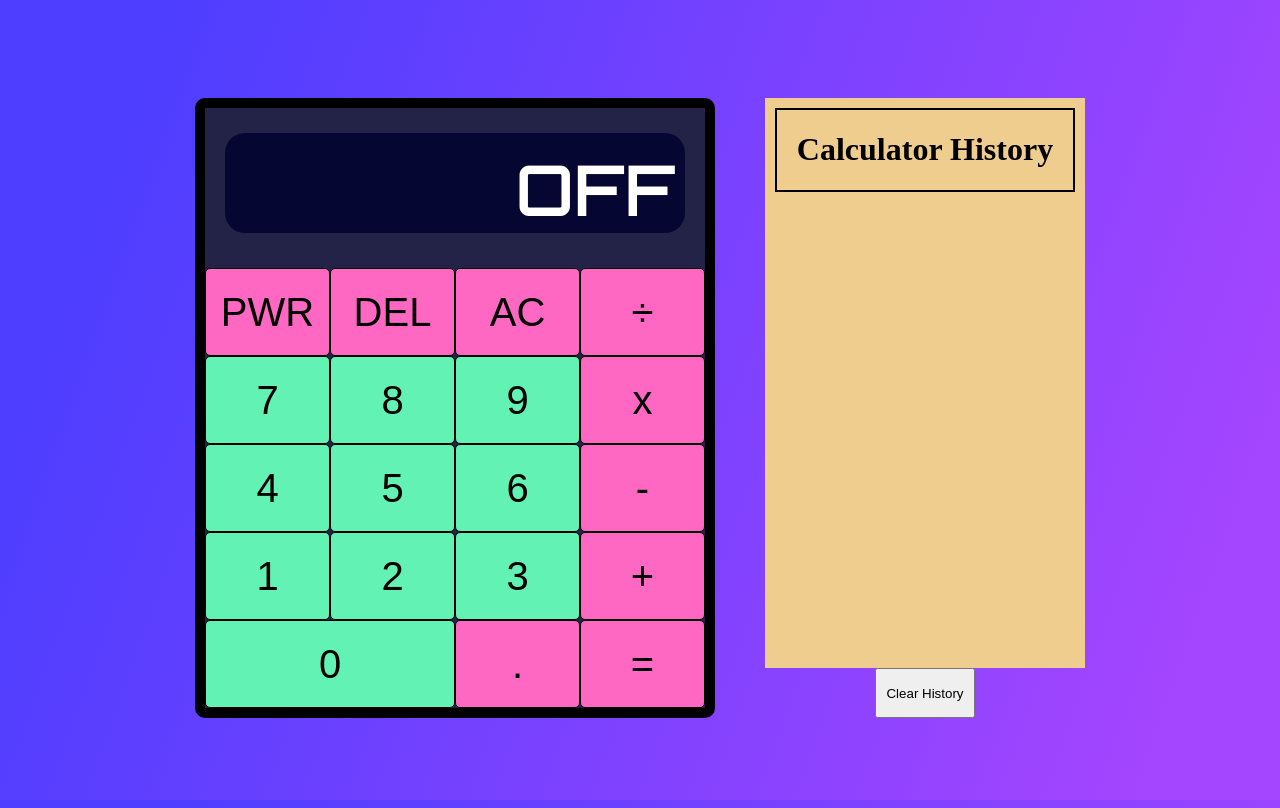
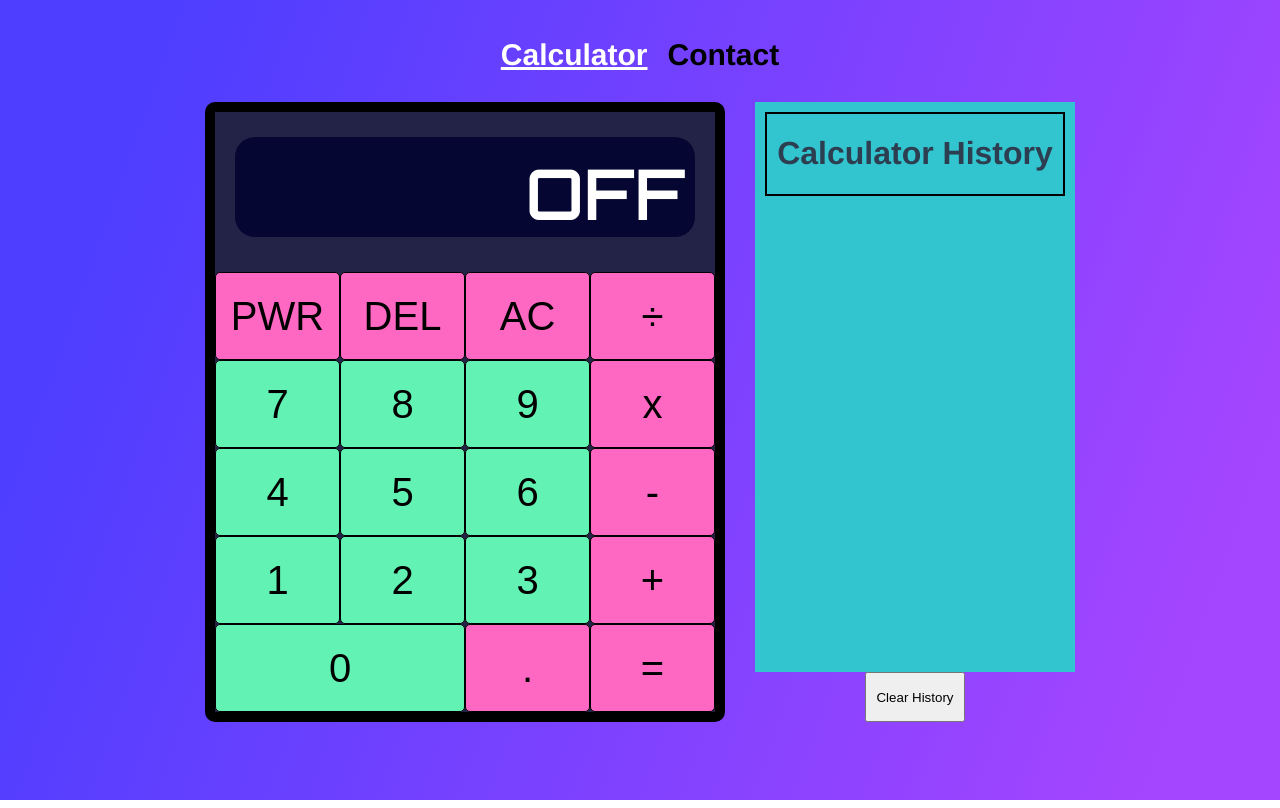
Before and after one commit to SanderOlinJ/vue-calculator, a Vue app: page / in a window 1280 px wide. Built offline with nearby package versions, Linux system fonts and the light colour scheme.

Commit message:
Implemented Router

```diff
--- a/src/App.vue
+++ b/src/App.vue
@@ -1,60 +1,50 @@
 <template>
-  <div id="app">
-    <Calculator @addEquationToHistory="addEquationToArray"/>
-    <div class="spacing">
-
-    </div>
-    <CalculatorHistory :equationHistory="equationsArray" @resetHistory="resetArray"/>
-  </div>
+  <nav>
+    <router-link to="/">Calculator</router-link>
+    <router-link to="/contact">Contact</router-link>
+  </nav>
+  <router-view />
 </template>
 
-<script>
-  import Calculator from "./components/Calculator.vue";
-  import CalculatorHistory from "./components/CalculatorHistory.vue";
-
-  export default{
-    name: "App",
-    components:{
-      Calculator,
-      CalculatorHistory
-    },
-
-    data() {
-      return{
-        equationsArray: []
-      }
-    },
-
-    methods:{
-      addEquationToArray(equation){
-        this.equationsArray.push(equation);
-      },
-      resetArray(){
-        this.equationsArray = [];
-      }
-    }
-  }
-</script>
 
 <style>
-html{
-    box-sizing: border-box;
-    height: 100vh;
+body{
+  background: linear-gradient(109.6deg, rgb(78, 62, 255) 11.2%, rgb(164, 69, 255) 91.1%);
+  align-items: center;
+  justify-content: center;
+  display: grid;
 }
 
-body{
-    align-items: center;
-    background: linear-gradient(109.6deg, rgb(78, 62, 255) 11.2%, rgb(164, 69, 255) 91.1%);
-    display: grid;
-    height: inherit;
-    justify-content: center;
-}
-#app{
-  display: flex;
-
+html{
+  justify-content: center;
+  align-items: center;
+  height: 100vh;
 }
 
-.spacing{
-  width: 50px;
+#app {
+  font-family: Avenir, Helvetica, Arial, sans-serif;
+  -webkit-font-smoothing: antialiased;
+  -moz-osx-font-smoothing: grayscale;
+  text-align: center;
+  justify-content: center;
+  color: #2c3e50;
 }
+
+nav {
+  padding: 30px;
+}
+
+nav a {
+  font-weight: bold;
+  font-size: 30px;
+  color: black;
+  margin: 10px;
+  text-decoration: none;
+}
+
+nav a.router-link-exact-active {
+  color: white;
+  text-decoration: underline;
+}
+
 </style>
--- a/src/components/Calculator.vue
+++ b/src/components/Calculator.vue
@@ -99,7 +99,6 @@
                 }
             },
 
-
             numberHandling(buttonValue){
                 if(isNaN(this.updatingValue) && this.updatingValue != "."){
                     this.updatingValue = "";
@@ -183,7 +182,6 @@
                 this.updatingValue = buttonValue; // The display then shows which operator was selected.
             },
 
-
             clearOutAllFields(){
                 this.clearAllButOutput();
                 this.updatingValue = "";
@@ -201,6 +199,7 @@
 
 <style scoped>
 @import url('https://fonts.googleapis.com/css2?family=Orbitron:wght@600&display=swap');
+
 #grid-container{
     display: grid;
     color: white;
--- a/src/components/CalculatorHistory.vue
+++ b/src/components/CalculatorHistory.vue
@@ -31,7 +31,7 @@
 
 </script>
 
-<style>
+<style scoped>
 
 #container{
     text-align: center;
@@ -45,7 +45,7 @@
     padding: 10px;
     width: 300px;
     height: 550px;
-    background-color: rgb(239, 205, 142);
+    background-color: #32c5cf;
     text-align: center;
     overflow-x: hidden;
     overflow-y: auto;
@@ -56,4 +56,10 @@
     overflow-x: auto;
 }
 
+p{
+    font-size: 20px;
+    color: black;
+    font-weight: bold;
+}
+
 </style>
--- a/src/main.js
+++ b/src/main.js
@@ -1,4 +1,5 @@
 import { createApp } from 'vue'
 import App from './App.vue'
+import router from './router'
 
-createApp(App).mount('#app')
+createApp(App).use(router).mount('#app')
--- /dev/null
+++ b/src/router/index.js
@@ -0,0 +1,25 @@
+import { createRouter, createWebHistory } from 'vue-router'
+import CalculatorView from '../views/CalculatorView.vue'
+
+const routes = [
+  {
+    path: '/',
+    name: 'calculator',
+    component: CalculatorView
+  },
+  {
+    path: '/contact',
+    name: 'contact',
+    // route level code-splitting
+    // this generates a separate chunk (about.[hash].js) for this route
+    // which is lazy-loaded when the route is visited.
+    component: () => import(/* webpackChunkName: "about" */ '../views/ContactView.vue')
+  }
+]
+
+const router = createRouter({
+  history: createWebHistory(process.env.BASE_URL),
+  routes
+})
+
+export default router
--- /dev/null
+++ b/src/views/CalculatorView.vue
@@ -0,0 +1,46 @@
+<template>
+    <div class="calc">
+      <Calculator @addEquationToHistory="addEquationToArray"/>
+      <div class="spacing"></div>
+      <CalculatorHistory :equationHistory="equationsArray" @resetHistory="resetArray"/>
+    </div>
+  </template>
+
+  <script>
+  import Calculator from '@/components/Calculator.vue';
+  import CalculatorHistory from '@/components/CalculatorHistory.vue';
+
+  export default {
+    name: 'CalculatorView',
+    components: {
+      Calculator,
+      CalculatorHistory
+    },
+    data() {
+      return{
+        equationsArray: []
+      }
+    },
+
+    methods:{
+      addEquationToArray(equation){
+        this.equationsArray.push(equation);
+      },
+      resetArray(){
+        this.equationsArray = [];
+      }
+    }
+  }
+
+  </script>
+
+  <style scoped>
+  .calc{
+    display: flex;
+
+  }
+
+  .spacing{
+    width: 30px;
+  }
+  </style>
--- /dev/null
+++ b/src/views/ContactView.vue
@@ -0,0 +1,5 @@
+<template>
+    <div class="about">
+      <h1>This is an about page</h1>
+    </div>
+  </template>
```
